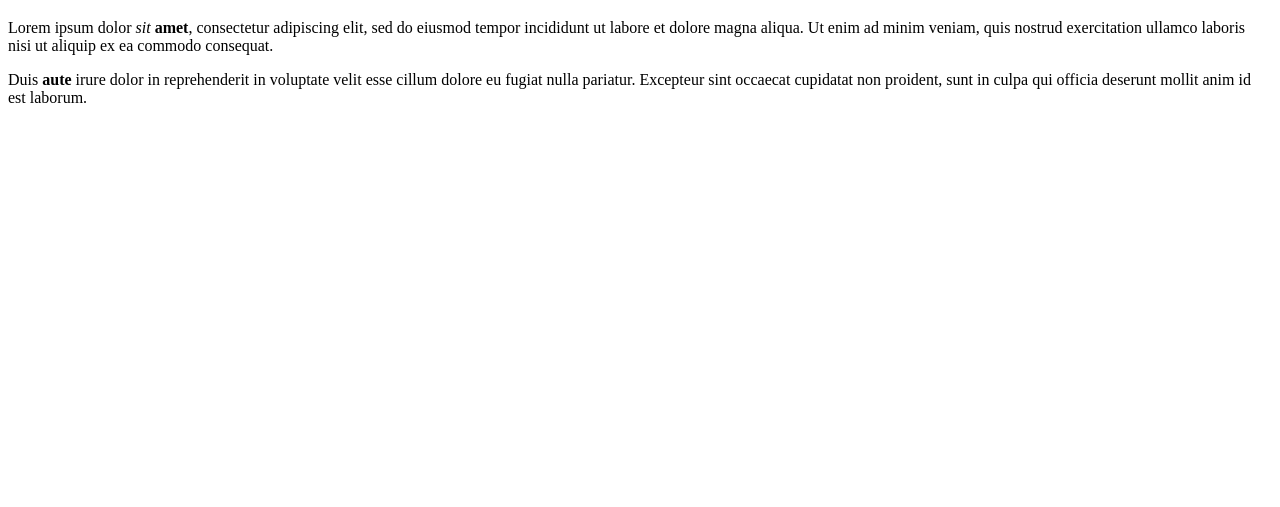
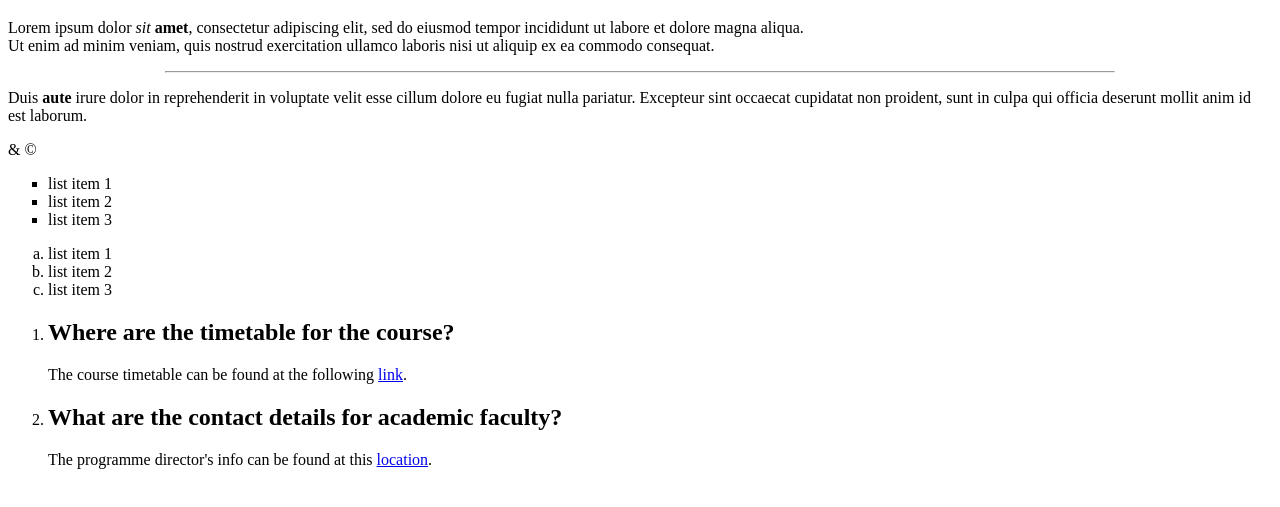
Before and after one commit to danjiehu/web-prog-apps, a plain HTML site: page MyFirstProject/public/index.html in a window 1280 px wide. Shown: the part 61-568 px from the top of the page. Drawn offline with Linux system fonts and the light colour scheme.

Commit message:
completed exercise 3

```diff
--- a/MyFirstProject/public/index.html
+++ b/MyFirstProject/public/index.html
@@ -8,15 +8,28 @@
   <title>Simple Page</title>
 </head>
 
+<!-- lecture-3 content:
+  line break
+  italic
+  bold
+  horizontal rule
+  special entities / symbols
+  ordered list & alternative symbol types
+  unordered list & alternative symbol types
+  link
+ -->
+
 <body>
   <h1>Hello World!</h1>
 
   <p>
     Lorem ipsum dolor <i>sit</i> <b>amet</b>, consectetur adipiscing elit, sed do
-    eiusmod tempor incididunt ut labore et dolore magna aliqua. Ut
+    eiusmod tempor incididunt ut labore et dolore magna aliqua. <br> Ut
     enim ad minim veniam, quis nostrud exercitation ullamco laboris nisi
     ut aliquip ex ea commodo consequat.
   </p>
+
+  <hr width="75%">
 
   <p>
     Duis <b>aute</b> irure dolor in reprehenderit in voluptate velit esse cillum
@@ -25,6 +38,52 @@
     laborum.
   </p>
 
+  <p>&amp &copy</p>
+  <!-- special character -->
+
+  <ul type="square">
+    <!-- "disc", "square", "circle", etc -->
+    <li>list item 1</li>
+    <li>list item 2</li>
+    <li>list item 3</li>
+  </ul>
+
+  <ol type="a">
+    <!-- types: "1", "A", "a", "I", "i" -->
+    <li>list item 1</li>
+    <li>list item 2</li>
+    <li>list item 3</li>
+  </ol>
+
+  <a href=""></a>
+  <!--
+    <a href="http://www.randomsite.com/">Visit
+    Random Site.com</a>
+
+    Target attribute defines where the link opens
+     target="_blank" Opens link in new window
+     target="_self" Opens link in same window
+    by default it opens in the same window
+  -->
+
+  <!-- start of exercise 3 -->
+  <ol>
+    <li>
+      <h2>Where are the timetable for the course?</h2>
+    </li>
+    <p>The course timetable can be found at the following <a target="_blank"
+        href="https://www.universityofgalway.ie/science-engineering/school-of-computer-science/currentstudents/timetables/">link</a>.
+    </p>
+    <li>
+      <h2>What are the contact details for academic faculty?</h2>
+    </li>
+    <p>The programme director's info can be found at this <a target="_blank"
+        href="https://www.universityofgalway.ie/science-engineering/school-of-computer-science/people/">location</a>.
+    </p>
+  </ol>
+  <!-- end of exercise 3 -->
+
+
 </body>
 
 </html>
```
